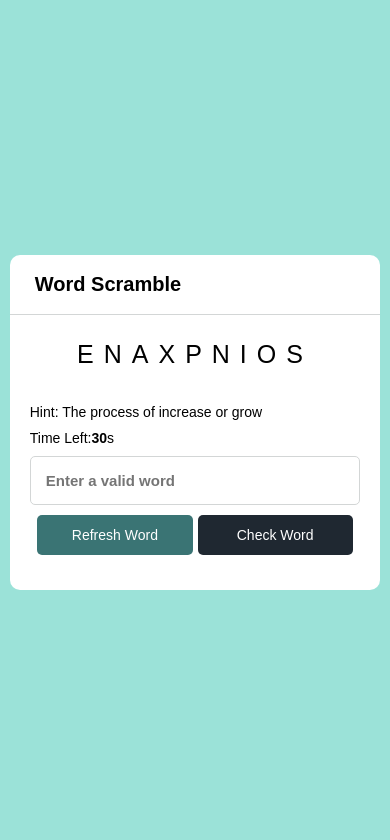
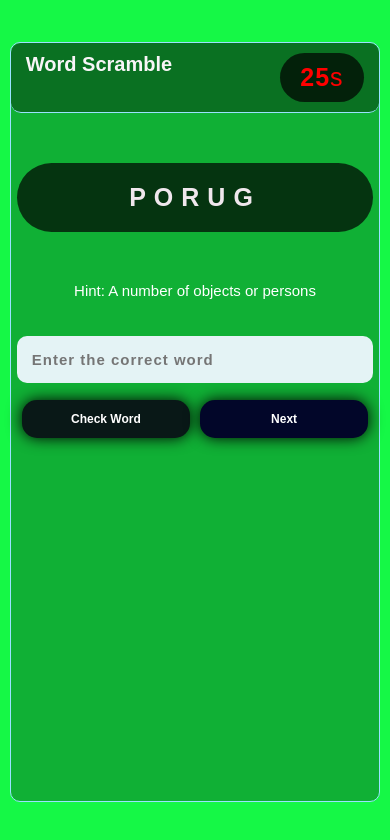
Before and after one commit to EmmyJoel/word-scramble-game, a plain HTML site: page index.html in a window 390 px wide. Drawn offline with Linux system fonts and the light colour scheme.

Commit message:
update in looks and performances

```diff
--- a/index.html
+++ b/index.html
@@ -10,22 +10,23 @@
 </head>
 <body>
 <div class="container">
+   <div class="top">
     <h2>Word Scramble</h2>
+    <p class="time"><span><b>30</b>s</span></p>
+    </div>
     <div class="content">
-        <p class="word">enaxpnios</p>
+        <p class="word"></p>
+        <p class="hint" id="hint">Hint: <span></span></p>
         <div class="details">
-            <p class="hint">Hint: <span>The process of increase or grow</span></p>
-            <p class="time">Time Left:<span><b>30</b>s</span></p>
-
-            <input type="text" id="vword" name="vword" placeholder="Enter a valid word">
+            <input type="text" id="vword" name="vword" placeholder="Enter the correct word">
             <div class="buttons">
-                <button class="btn-one">Refresh Word</button>
-                <button class="btn-two">Check Word</button>
+                <button class="btn-one">Check Word</button>
+                <button class="btn-two">Next</button>
             </div>
         </div>
     </div>
 </div>
-<script src="script.js" defer></script>
-<script src="words.js" defer></script>
+<script src="/js/words.js" defer></script>
+<script src="/js/script.js" defer></script>
 </body>
 </html>
--- /dev/null
+++ b/js/script.js
@@ -0,0 +1,50 @@
+const wordText = document.querySelector(".word"),
+hintText = document.querySelector(".hint span"),
+timeText = document.querySelector(".time b"),
+inputField = document.querySelector("input"),
+checkBtn = document.querySelector(".btn-one"),
+nextBtn = document.querySelector(".btn-two");
+
+let correctWord, timer;
+
+const initTimer = maxTime => {
+   clearInterval(timer);
+   timer = setInterval(() => {
+      if(maxTime > 0) {
+         maxTime--;
+         return timeText.innerHTML = maxTime;
+      }
+      clearInterval(timer);
+      alert(`Time up! ${correctWord.toUpperCase()} was the correct word`);
+      initGame();
+   }, 1000)
+}
+
+const initGame = () => {
+   initTimer(30);
+   let randomObj = words[Math.floor(Math.random() * words.length)]; // getting random objects from words
+   let wordArray = randomObj.word.split("");
+   for(let i = wordArray.length - 1; i > 0; i--) {
+      let j = Math.floor(Math.random() * (i + 1));
+      [wordArray[i], wordArray[j]] = [wordArray[j], wordArray[i]];
+   }
+   wordText.innerHTML = wordArray.join(""); // passing shuffled word as word text
+   hintText.innerHTML = randomObj.hint; //passing corresponding object hint as hint text
+   correctWord = randomObj.word.toLowerCase();
+   inputField.value = "";
+   inputField.setAttribute("maxlength", correctWord.length);
+}
+initGame();
+
+const checkWord = () => {
+   let userWord = inputField.value.toLocaleLowerCase();
+   if(!userWord) return alert("Please enter a word");
+   if(userWord !== correctWord) return alert(`Ughhh!!! ${userWord} is not a correct word`), inputField.value = "";
+   alert(`Congrats! ${userWord.toUpperCase()} is a correct word`);
+   initGame();
+}
+
+checkBtn.addEventListener("click", checkWord);
+nextBtn.addEventListener("click", initGame);
+
+document.getElementById('hint')
--- /dev/null
+++ b/js/words.js
@@ -0,0 +1,138 @@
+const words = [
+    {
+        word: "addition",
+        hint: "Join"
+    },
+    {
+        word: "meeting",
+        hint: "Gathering"
+    },
+    {
+        word: "number",
+        hint: "Digit"
+    },
+    {
+        word: "exchange",
+        hint: "Trading"
+    },
+    {
+        word: "canvas",
+        hint: "Painting"
+    },
+    {
+        word: "garden",
+        hint: "Flowers"
+    },
+    {
+        word: "position",
+        hint: "Location"
+    },
+    {
+        word: "feather",
+        hint: "Bird"
+    },
+    {
+        word: "comfort",
+        hint: "Feeling"
+    },
+    {
+        word: "tongue",
+        hint: "Organ"
+    },
+    {
+        word: "expansion",
+        hint: "Size"
+    },
+    {
+        word: "country",
+        hint: "Map"
+    },
+    {
+        word: "group",
+        hint: "A number of objects or persons"
+    },
+    {
+        word: "taste",
+        hint: "Sense"
+    },
+    {
+        word: "store",
+        hint: "Goods"
+    },
+    {
+        word: "field",
+        hint: "Landspace"
+    },
+    {
+        word: "friend",
+        hint: "Relation"
+    },
+    {
+        word: "pocket",
+        hint: "A space on clothings for keeping of items"
+    },
+    {
+        word: "needle",
+        hint: "An Object"
+    },
+    {
+        word: "expert",
+        hint: "Person with extensive knowledge"
+    },
+    {
+        word: "statement",
+        hint: "A decleration of something"
+    },
+    {
+        word: "second",
+        hint: "Time"
+    },
+    {
+        word: "library",
+        hint: "Books"
+    },
+    {
+        word: "vehicle",
+        hint: "Movement"
+    },
+    {
+        word: "gaseous",
+        hint: "Matter"
+    },
+    {
+        word: "prison",
+        hint: "Convicts"
+    },
+    {
+        word: "microwave",
+        hint: "Warm"
+    },
+    {
+        word: "knicker",
+        hint: "wears"
+    },
+    {
+        word: "mansion",
+        hint: "Housing"
+    },
+    {
+        word: "carpet",
+        hint: "Floor"
+    },
+    {
+        word: "verse",
+        hint: "Music"
+    },
+    {
+        word: "football",
+        hint: "game"
+    },
+    {
+        word: "hungry",
+        hint: "Food"
+    },
+    {
+        word: "painting",
+        hint: "Colors"
+    },
+]
--- a/script.js
+++ /dev/null
@@ -1,3 +0,0 @@
-const initGame = () => {
-   // let randomObj = words
-}
--- a/styles.css
+++ b/styles.css
@@ -9,102 +9,156 @@ body{
     display:flex;
     justify-content: center;
     align-items:center;
-    min-height:100vh;
-    background-color:rgb(155, 226, 216);
+    height:100vh;
+    background-color:rgb(21, 248, 70);
 }
 .container{
-    background-color: white;
+    color:white;
+    background-color:rgba(6, 6, 15, 0.295);
     width:420px;
+    border:1px solid rgb(154, 226, 255);
+    border-radius:10px;
+    height:90%;
+    text-align:center;
+}
+.top{
+    display:flex;
+    justify-content:space-between;
+    align-items:center;
+    background-color:rgba(0, 0, 0, 0.356);
+    padding:10px 15px;
+    border-bottom:1px solid rgb(211, 214, 214);
+    border-color: rgb(154, 226, 255);
     border-radius:10px;
 }
-.container > h2{
+.top > h2{
+    align-self:flex-start;
+    color:rgb(248, 245, 247);
     font-size:25px;
-    font-weight:bold;
-    border-bottom:1px solid rgb(211, 214, 214);
-    padding:18px 25px;
+    font-weight:600;
+}
+.time{
+    color:red;
+    letter-spacing:1px;
+    width:25%;
+    font-size:30px;
+    padding:20px 10px;
+    background-color:rgba(0, 0, 0, 0.705);
+    border-radius:50px;
+}
+.content .word{
+    padding:20px 50px;
+    font-size:33px;
+    font-weight:600;
+    text-align:center;
+    letter-spacing:1rem;
+    margin:50px 0px;
+    text-transform:uppercase;
+    background-color:rgba(0, 0, 0, 0.705);
+    color:rgb(240, 231, 237);
+    border-radius: 100px;
+    width:100%;
 }
 .content{
-    margin:25px 20px 35px;
-}
-.content .word{
-    padding: 0px 10px 10px;
-    font-size:33px;
-    font-weight:500;
-    text-align:center;
-    letter-spacing:20px;
-    margin-right:-25px;
-    text-transform:uppercase;
+    position:relative;
+    margin:25px 10px 0px;
 }
 .content .details{
-    margin:25px 0 20px;
+    margin:25px 30px 0px;
 }
 .details >p {
     font-size:18px;
+    font-weight:400;
     margin-bottom:10px;
 }
 .details p b{
     font-weight:700;
 }
 #vword{
+    background-color:rgb(228, 243, 245);
     font-size:16px;
     padding: 25px 16px;
+    margin:12px 0px;
     width:100%;
     outline:none;
-    border-radius:5px;
-    border:1px solid rgb(211, 214, 214);
+    letter-spacing:1px;
+    border-radius:10px;
+    border:none;
 }
 .buttons{
     display:flex;
     justify-content:center;
 }
 .details button{
-    width:calc(100%/2 - 10px);
+    width:calc(100%/2 - 15px);
     padding:15PX 0;
-    margin-top:10px;
+    margin:10px;
     outline:none;
     border: none;
     border-radius:5px;
-    font-weight:bold;
+    font-weight:500;
     font-size:16px;
     color:white;
     cursor:pointer;
+    border-radius:80px;
+    box-shadow: 0px 0px 15px black;
+    transition:transform .2s;
+}
+.details button:hover{
+    transform:scale(1.05)
 }
 .btn-one{
-    background-color:rgb(58, 116, 116);
+    background-color:rgb(9, 24, 23);
     margin-right:2px;
 }
 .btn-two{
-    background-color:rgb(31, 40, 49);
+    background-color:rgb(2, 6, 41);
     margin-left:3px;
 }
+
 
 /*media query*/
 
 
-@media screen and (max-width:450px) {
+@media screen and (max-width:500px) {
     .container{
         width:95%;
         margin:auto;
     }
-    .container > h2{
+    .top > h2{
         font-size:20px;
     }
+    .content{
+        margin:1px;
+         padding:0px 5px;
+    }
     .content .word{
-        letter-spacing:10px;
-        margin:auto;
+        letter-spacing:0.5rem;
         font-size:25px;
     }
-    .details >p{
-        font-size:14px;
+    .content >p{
+        text-align:center;
+        font-size:15px;
     }
     #vword{
         padding:15px ;
         font-size:15px;
         font-weight:bold;
     }
+    .content .details{
+        margin:25px 0px;
+    }
     .details button{
-        padding:12px 15px;
-        font-size:14px;
-        font-weight:500;
+        width:calc(100%/2 - 5px);
+        padding:12px 8px;
+        font-size:12px;
+        font-weight:600;
+        border-radius:15px;
+        margin:5px;
+    }
+    .time{
+        width:25%;
+        font-size:25px;
+        padding:10px 5px;
     }
 }
--- a/words.js
+++ /dev/null
@@ -1,78 +0,0 @@
-const words = {
-    {
-        word: "addition",
-        hint: "The process of adding numbers"
-    },
-    {
-        word: "meeting",
-        hint: "Event in which people come together"
-    },
-    {
-        word: "number",
-        hint: "The process of adding numbers"
-    },
-    {
-        word: "exchange",
-        hint: "The process of adding numbers"
-    },
-    {
-        word: "canvas",
-        hint: "The process of adding numbers"
-    },
-    {
-        word: "garden",
-        hint: "The process of adding numbers"
-    },
-    {
-        word: "position",
-        hint: "The process of adding numbers"
-    },
-    {
-        word: "feather",
-        hint: "The process of adding numbers"
-    },
-    {
-        word: "comfort",
-        hint: "The process of adding numbers"
-    },
-    {
-        word: "tongue",
-        hint: "The process of adding numbers"
-    },
-    {
-        word: "expansion",
-        hint: "The process of adding numbers"
-    },
-    {
-        word: "country",
-        hint: "A"
-    },
-    {
-        word: "group",
-        hint: "A number of objects or persons"
-    },
-    {
-        word: "taste",
-        hint: "Ability of tongue to detect flavour"
-    },
-    {
-        word: "store",
-        hint: "Large shop where goods are traded"
-    },
-    {
-        word: "field",
-        hint: "Area of "
-    },
-    {
-        word: "friend",
-        hint: "Person other than a family member"
-    },
-    {
-        word: "group",
-        hint: "The process of adding numbers"
-    },
-    {
-        word: "group",
-        hint: "The process of adding numbers"
-    },
-}
```
